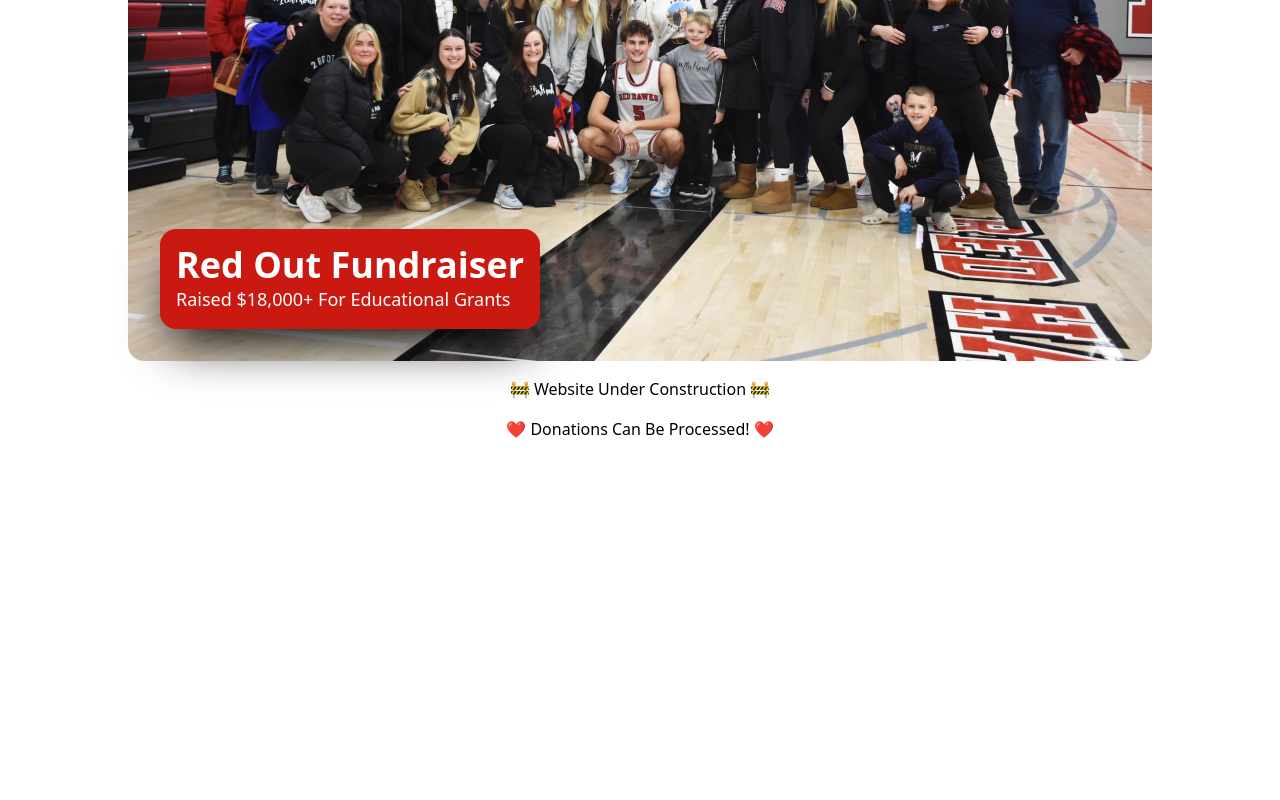
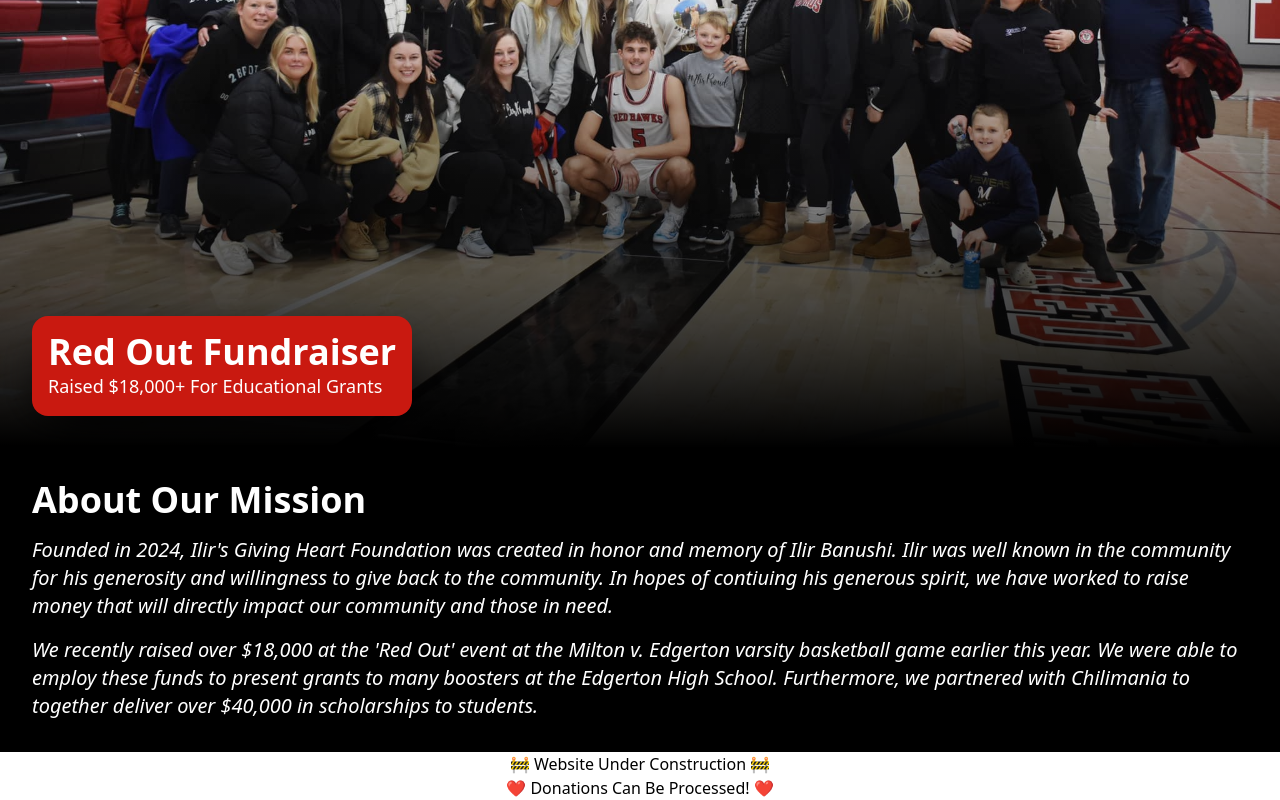
Before and after one commit to banushi-a/ilirs-giving-heart-foundation, a Next.js app: page / in a window 1280 px wide. Shown: the part 502-1302 px from the top of the page. Before the commit the page ends 943 px from the top, so only its background shows below. Built offline with nearby package versions, Linux system fonts and the light colour scheme.

Commit message:
About Us Section + Rework

```diff
--- a/src/app/layout.tsx
+++ b/src/app/layout.tsx
@@ -16,7 +16,7 @@ export default function RootLayout({
     <html lang="en" className="scroll-smooth min-w-screen">
       <body className="flex flex-col items-center">
         <Header />
-        <section className="max-w-[95vw] md:max-w-[80vw]">{children}</section>
+        {children}
       </body>
     </html>
   );
--- a/src/app/page.tsx
+++ b/src/app/page.tsx
@@ -1,12 +1,12 @@
-import Header from "../components/Header";
+import AboutSection from "../components/AboutSection";
 import HeroSection from "../components/HeroSection";
-import Links from "../components/Links";
 
 export default function Home() {
   return (
-    <main className="flex min-h-screen flex-col items-center gap-4">
-      <Links />
+    <main className="flex flex-col items-center w-screen">
+      {/* <Links /> */}
       <HeroSection />
+      <AboutSection />
       <p>🚧 Website Under Construction 🚧</p>
       <p>❤️ Donations Can Be Processed! ❤️</p>
     </main>
--- /dev/null
+++ b/src/components/AboutSection.tsx
@@ -0,0 +1,23 @@
+export default function AboutSection() {
+  return (
+    <section className="bg-black text-white w-screen p-8" id="about">
+      <h2 className="text-3xl lg:text-4xl font-semibold flex justify-start items-center">
+        About Our Mission
+      </h2>
+      <p className="text-lg lg:text-xl flex justify-start my-4 italic">
+        Founded in 2024, Ilir's Giving Heart Foundation was created in honor and
+        memory of Ilir Banushi. Ilir was well known in the community for his
+        generosity and willingness to give back to the community. In hopes of
+        contiuing his generous spirit, we have worked to raise money that will
+        directly impact our community and those in need.
+      </p>
+      <p className="text-lg lg:text-xl flex justify-start italic">
+        We recently raised over $18,000 at the 'Red Out' event at the Milton v.
+        Edgerton varsity basketball game earlier this year. We were able to
+        employ these funds to present grants to many boosters at the Edgerton
+        High School. Furthermore, we partnered with Chilimania to together
+        deliver over $40,000 in scholarships to students.
+      </p>
+    </section>
+  );
+}
--- a/src/components/Header.tsx
+++ b/src/components/Header.tsx
@@ -11,7 +11,7 @@ export default function Header() {
   ];
 
   return (
-    <header className="bg-gradient-to-r from-gh-red-800 to-gh-red-200 w-screen h-24 flex justify-between items-center p-4 gap-x-4 shadow-md shadow-neutral-400 sticky top-0 z-10 mb-3">
+    <header className="bg-gradient-to-r from-gh-red-800 to-gh-red-200 w-screen h-24 flex justify-between items-center p-4 gap-x-4 sticky top-0 z-10">
       <div className="flex items-center gap-x-4">
         <Image
           src={Logo}
--- a/src/components/HeroSection.tsx
+++ b/src/components/HeroSection.tsx
@@ -7,8 +7,9 @@ export default function HeroSection() {
       <Image
         src={Hero}
         alt={"Red Out Fundraiser Group Photo"}
-        className="rounded-2xl"
+        className="object-cover"
       />
+      <div className="absolute inset-0 bg-gradient-to-t from-black via-black/10 to-transparent "></div>
 
       {/* Text Overlay */}
       <div className="absolute inset-0 flex items-end justify-start p-2 sm:p-4 md:p-6 lg:p-8">
```
